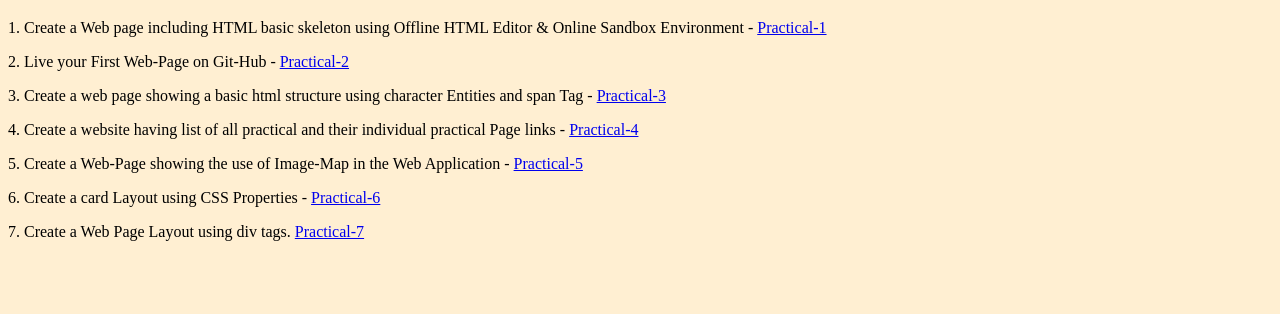
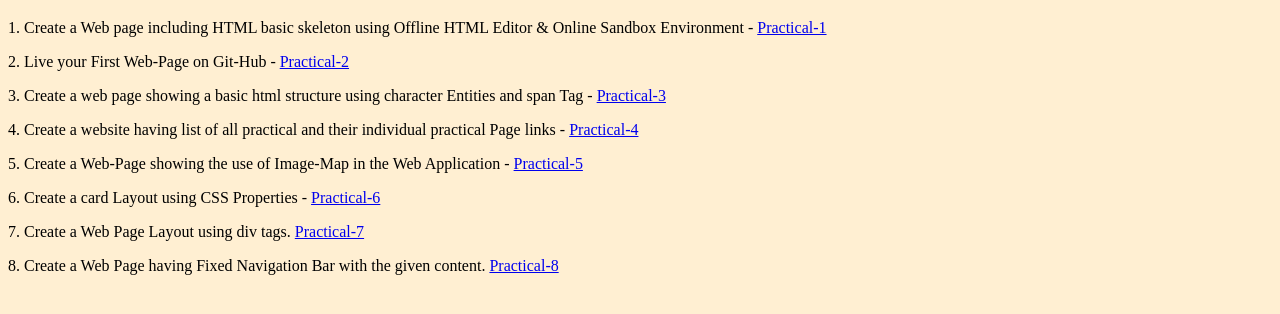
Before and after one commit to SuryanshuGupta-55/assignment, a plain HTML site: page index.html in a window 1280 px wide. Shown: the part 242-556 px from the top of the page. Drawn offline with Linux system fonts and the light colour scheme.

Commit message:
Update index.html

```diff
--- a/index.html
+++ b/index.html
@@ -19,5 +19,6 @@
     <p>5. Create a Web-Page showing the use of Image-Map in the Web Application - <a href='P/Practical-5.html' target="_blank">Practical-5</a></p>
     <p>6. Create a card Layout using CSS Properties - <a href='P/Practical-6.html' target="_blank">Practical-6</a></p>
     <p>7. Create a Web Page Layout using div tags. <a href='P/Practical-7.html' >Practical-7</a> </p>
+     <p>8. Create a Web Page having Fixed Navigation Bar with the given content. <a href='P/Practical-8.html' >Practical-8</a> </p>
 </body>
 </html>
```
